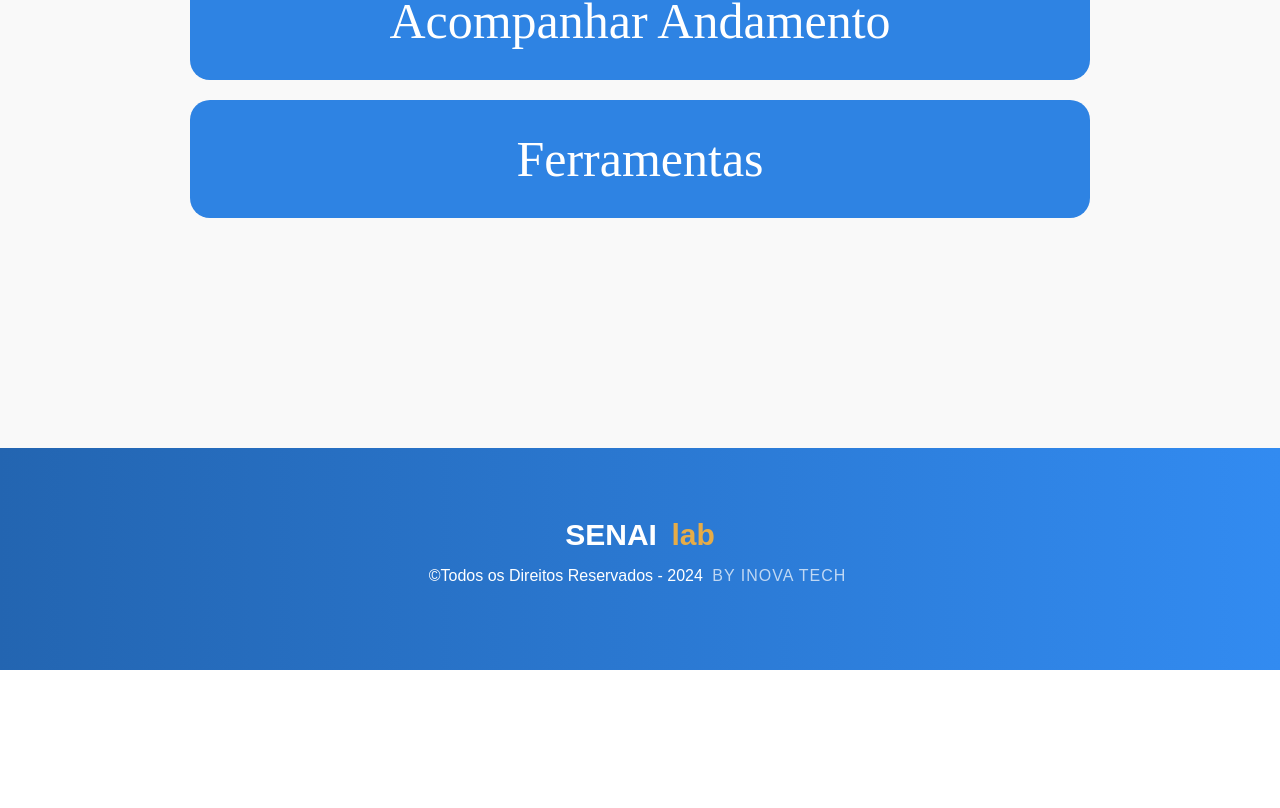
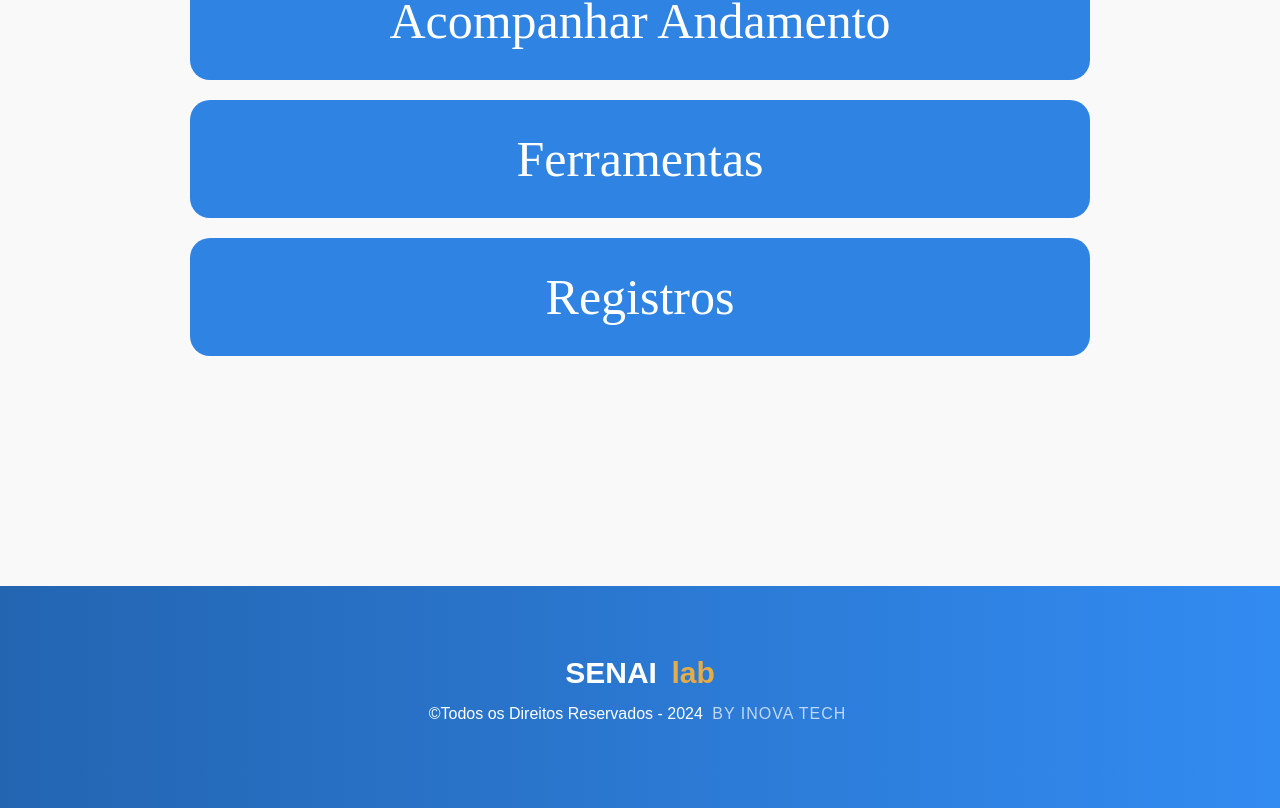
Before and after one commit to JuliaFee/espacomaker-front, a Next.js app: page / in a window 1280 px wide. Shown: the part 1767-2575 px from the top of the page. Before the commit the page ends 2437 px from the top, so only its background shows below. Built offline with nearby package versions, Linux system fonts and the light colour scheme; a web font is replaced by a local one.

Commit message:
feat: botao-registros

```diff
--- a/app/page.jsx
+++ b/app/page.jsx
@@ -33,6 +33,7 @@ export default function Home() {
 
           <Link className={styles.link} href={""}>Acompanhar Andamento</Link>
           <Link className={styles.link} href={"./ferramentas/"}>Ferramentas</Link>
+          <Link className={styles.link} href={"./registros/"}>Registros</Link>
          </div>
          <div className={styles.linkSection}>
 
```
